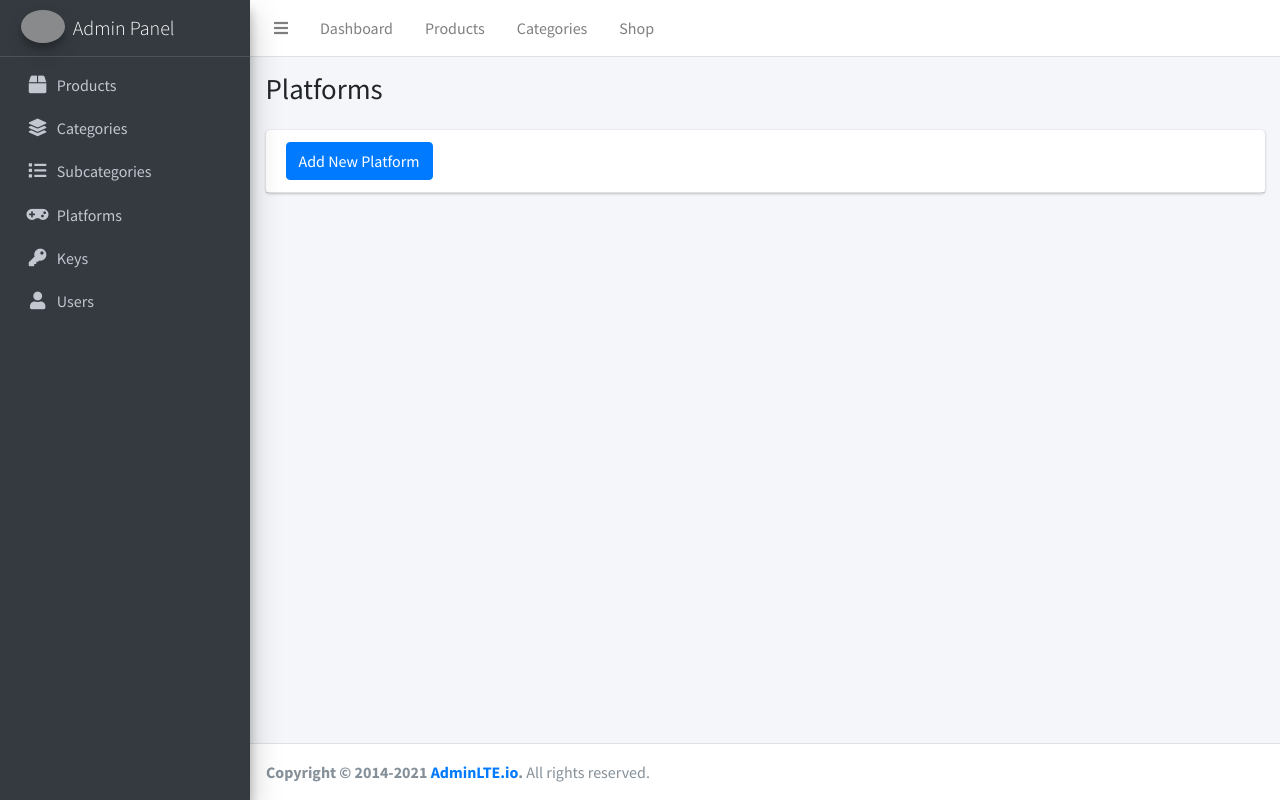
After one commit to pedro092692/onlineKeyshop, a Flask app: page /admin/platforms in a window 1280 px wide. The commit adds this page. Run offline with Flask 3, Linux system fonts and the light colour scheme; the visitor is signed in with stand-in values (Sample User, id 1); data comes from the database, SQL or seed files in the repository; parts of the project's set-up code (start-up, migrations or seed data) failed here and were passed over; some libraries are stand-ins or nearby versions; grey boxes are pictures that could not be loaded.

Commit message:
add index page view for subcategories, keys and platforms

```diff
--- a/app/blueprints/admin/routes.py
+++ b/app/blueprints/admin/routes.py
@@ -12,7 +12,6 @@ def index():
     return render_template('admin/index.html')
 
 # products
-
 @bp.route('/products')
 def products():
     return render_template('admin/products/index.html')
@@ -37,3 +36,19 @@ def add_category():
         Category.add_category(Category, category_name)
         return redirect(url_for('admin.categories'))
     return render_template('admin/categories/add-category.html', form=form)
+
+
+#subcategories
+@bp.route('/subcategories')
+def subcategories():
+    return render_template('admin/subcategories/index.html')
+
+#platforms
+@bp.route('/platforms')
+def platforms():
+    return render_template('admin/platforms/index.html')
+
+#keys
+@bp.route('/keys')
+def keys():
+    return render_template('admin/keys/index.html')
--- a/app/templates/admin/includes/sidebar.html
+++ b/app/templates/admin/includes/sidebar.html
@@ -30,7 +30,7 @@
             </a>
           </li>
           <li class="nav-item">
-            <a href="{{ url_for('main.home') }}" class="nav-link">
+            <a href="{{ url_for('admin.subcategories') }}" class="nav-link">
               <i class="nav-icon fas fa-list"></i>
               <p>
                 Subcategories
@@ -38,7 +38,7 @@
             </a>
           </li>
           <li class="nav-item">
-            <a href="{{ url_for('main.home') }}" class="nav-link">
+            <a href="{{ url_for('admin.platforms') }}" class="nav-link">
               <i class="nav-icon fas fa-gamepad"></i>
               <p>
                 Platforms
@@ -46,7 +46,7 @@
             </a>
           </li>
           <li class="nav-item">
-            <a href="{{ url_for('main.home') }}" class="nav-link">
+            <a href="{{ url_for('admin.keys') }}" class="nav-link">
               <i class="nav-icon fas fa-key"></i>
               <p>
                 Keys
--- /dev/null
+++ b/app/templates/admin/platforms/index.html
@@ -0,0 +1,19 @@
+{% extends 'admin/base_category.html' %}
+
+<!--title-->
+{% block title %}
+    Platforms
+{% endblock title %}
+
+<!--category name-->
+{% block header_name %}
+    Platforms
+{% endblock header_name %}
+
+<!--table-content-->
+
+
+
+{% block add_link %}
+    <a href="{{ url_for('admin.add_category') }}" class="btn btn-primary"> Add New Platform</a>
+{% endblock add_link %}
--- /dev/null
+++ b/app/templates/admin/subcategories/add-subcategory.html
@@ -0,0 +1,2 @@
+
+{% endblock add_link %}
```
Also changed, not shown: app/templates/admin/keys/index.html (added, +19 -0 lines), app/templates/admin/subcategories/index.html (added, +19 -0 lines), app/templates/admin/keys/add-key.html (added), app/templates/admin/platforms/add-platform.html (added).
